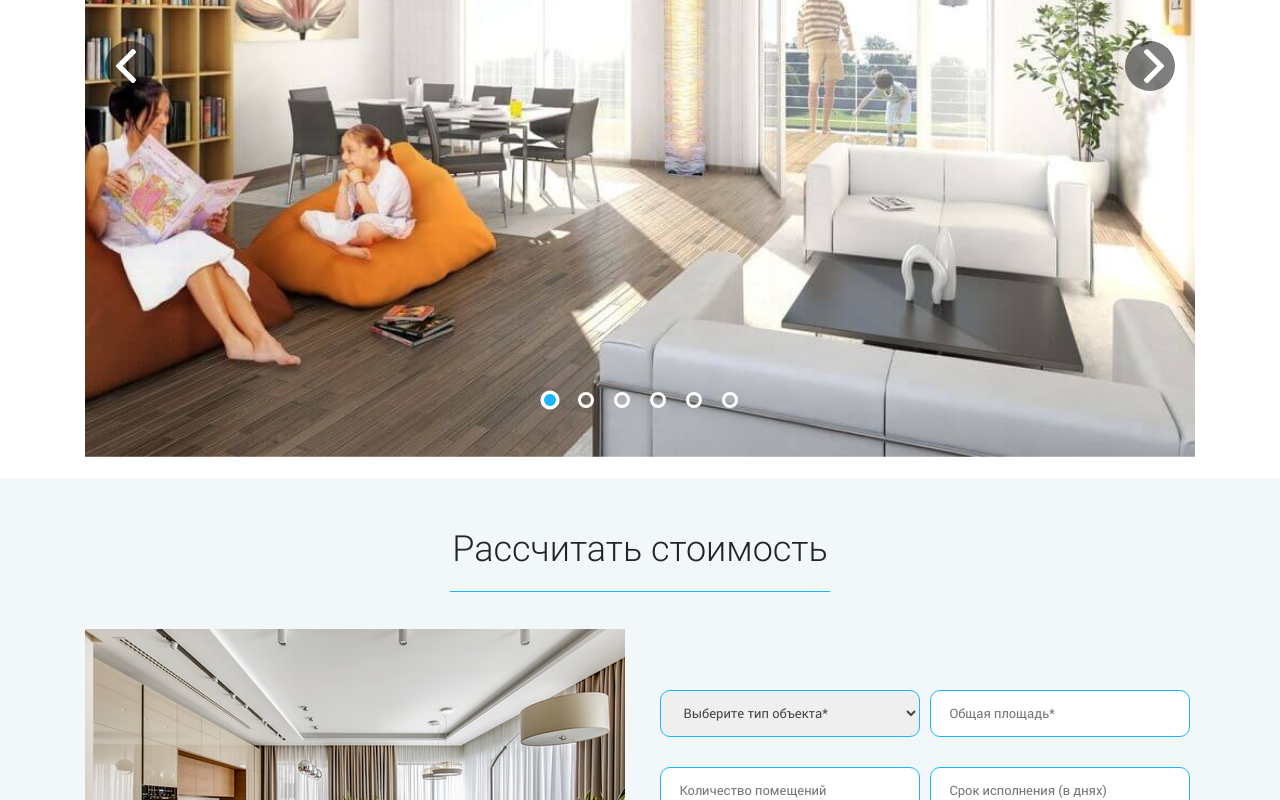
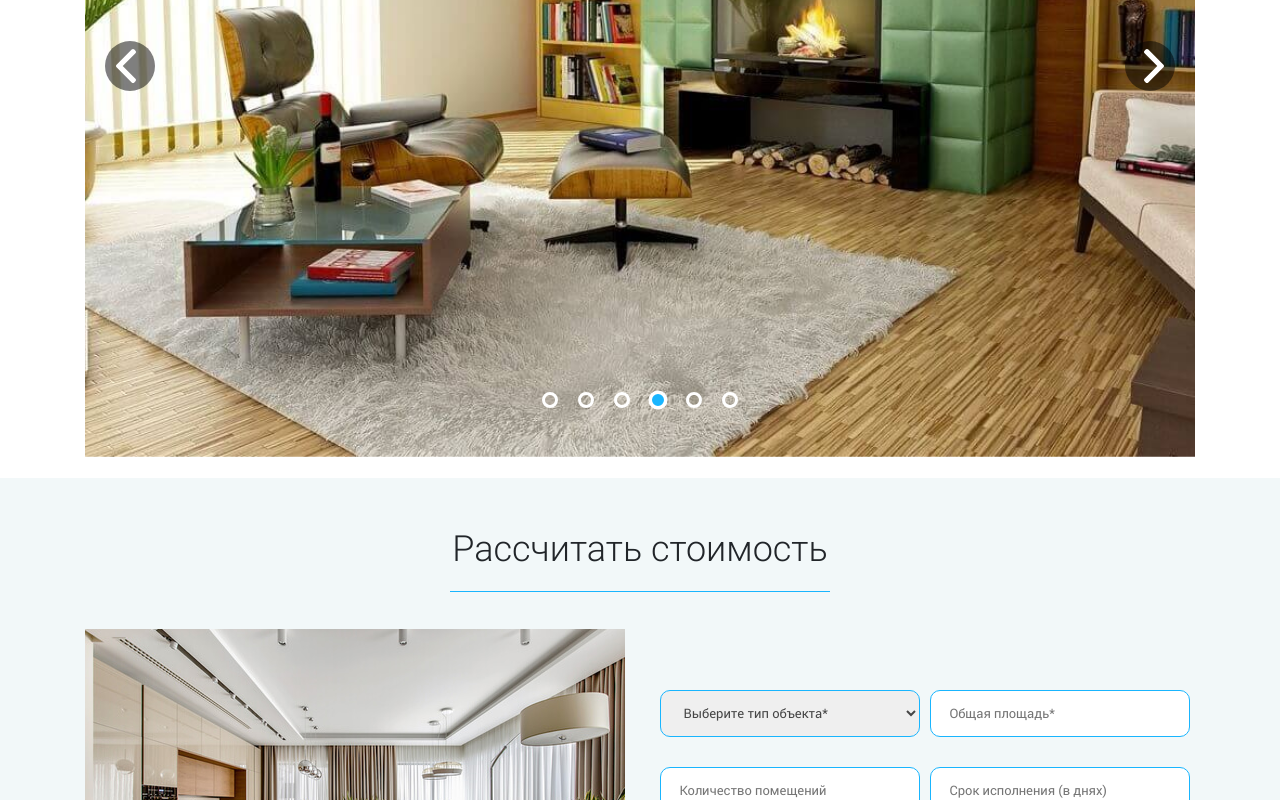
Before and after one commit to ValentinVenzhega/landing-page, a plain HTML site: page index.html in a window 1280 px wide. Both pictures are taken after a click on the item 658 px from the left and 2313 px from the top of the page. Shown: the part 1913-2713 px from the top of the page. Drawn offline with Linux system fonts and the light colour scheme.

Commit message:
задание 21 выполнено

```diff
--- a/index.html
+++ b/index.html
@@ -178,12 +178,6 @@
 			<a href="#" class="portfolio-btn prev" id="arrow-left"></a>
 			<a href="#" class="portfolio-btn next" id="arrow-right"></a>
 			<ul class="portfolio-dots">
-				<li class="dot dot-active"></li>
-				<li class="dot"></li>
-				<li class="dot"></li>
-				<li class="dot"></li>
-				<li class="dot"></li>
-				<li class="dot"></li>
 			</ul>
 		</ul>
 	</div>
--- a/script/script.js
+++ b/script/script.js
@@ -175,4 +175,103 @@ window.addEventListener('DOMContentLoaded', function() {
       });
    };
    tabs();
+
+   const slider = () => {
+      const slide = document.querySelectorAll('.portfolio-item'),
+         btn = document.querySelectorAll('.portfolio-btn'),
+         slider = document.querySelector('.portfolio-content'),
+         portfolioDots = document.querySelector('.portfolio-dots');
+
+      let currentSlide = 0,
+         interval,
+         li,
+         dot;
+
+      const prevSlide = (elem, index, strClass) => {
+         elem[index].classList.remove(strClass);
+      };
+
+      const nextSlide = (elem, index, strClass) => {
+         elem[index].classList.add(strClass);
+      };
+
+      // добавление точек в разметку
+      for (let i = 0; i < slide.length; i++) {
+         const li = document.createElement('li');
+         li.className = 'dot';
+         portfolioDots.append(li);
+      }
+      dot = document.querySelectorAll('.dot');
+
+      const autoPlaySlide = () => {
+         prevSlide(slide, currentSlide, 'portfolio-item-active');
+         prevSlide(dot, currentSlide, 'dot-active');
+         currentSlide++;
+         if (currentSlide >= slide.length) {
+            currentSlide = 0;
+         }
+         nextSlide(slide, currentSlide, 'portfolio-item-active');
+         nextSlide(dot, currentSlide, 'dot-active');
+      };
+
+      const startSlide = (time = 3000) => {
+         interval = setInterval(autoPlaySlide, time);
+      };
+
+      const stopSlide = () => {
+         clearInterval(interval);
+      };
+
+      slider.addEventListener('click', (event) => {
+         event.preventDefault();
+
+         let target = event.target;
+
+         if (!target.matches('.portfolio-btn, .dot')) {
+            return;
+         }
+
+         prevSlide(slide, currentSlide, 'portfolio-item-active');
+         prevSlide(dot, currentSlide, 'dot-active');
+
+         if (target.matches('#arrow-right')) {
+            currentSlide++;
+         } else if (target.matches('#arrow-left')) {
+            currentSlide--;
+         } else if (target.matches('.dot')) {
+            dot.forEach((elem, index) => {
+               if (elem === target) {
+                  currentSlide = index;
+               }
+            });
+         }
+
+         if (currentSlide >= slide.length) {
+            currentSlide = 0;
+         }
+
+         if (currentSlide < 0) {
+            currentSlide = slide.length -1;
+         }
+
+         nextSlide(slide, currentSlide, 'portfolio-item-active');
+         nextSlide(dot, currentSlide, 'dot-active');
+      });
+
+      slider.addEventListener('mouseover', (event) => {
+         if (event.target.matches('.portfolio-btn') || event.target.matches('.dot')) {
+            stopSlide();
+         }
+      });
+
+      slider.addEventListener('mouseout', (event) => {
+         if (event.target.matches('.portfolio-btn') || event.target.matches('.dot')) {
+            startSlide();
+         }
+      });
+
+      startSlide(1500);
+
+   };
+   slider();
 });
```
